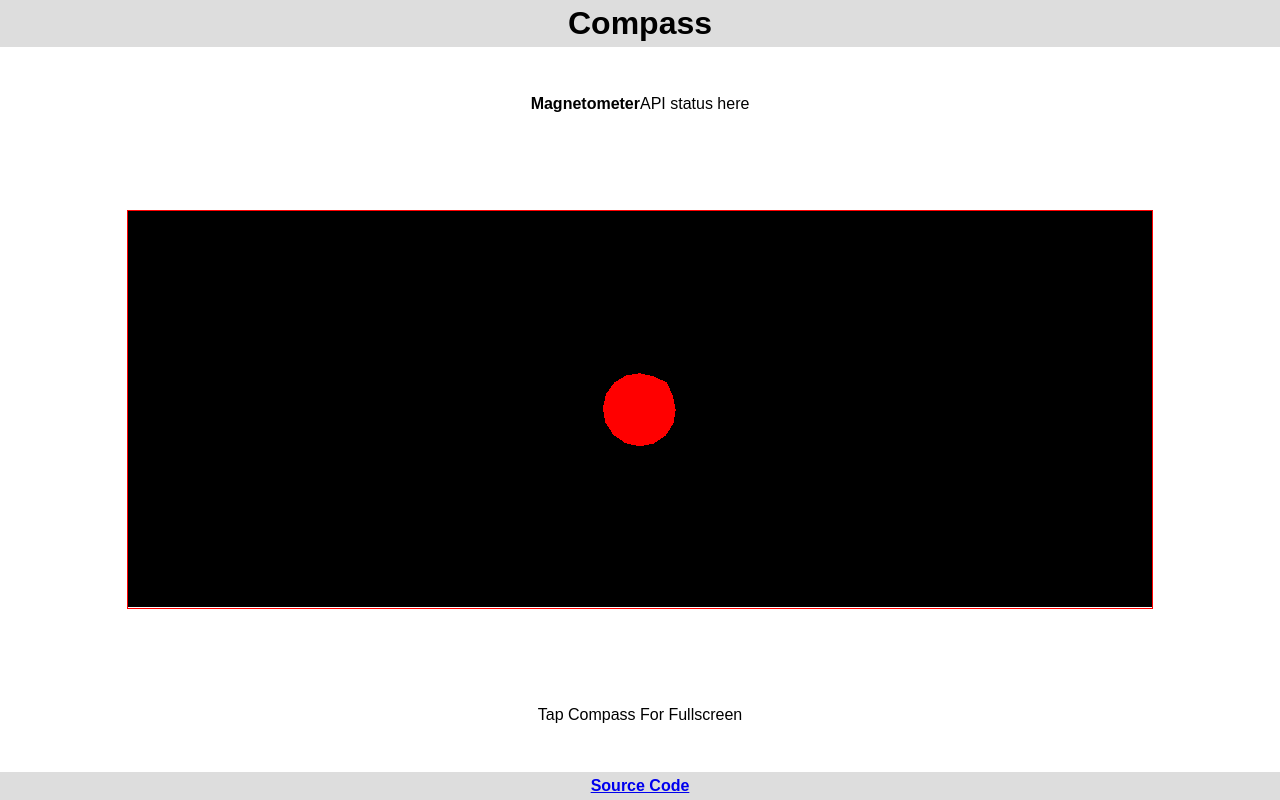
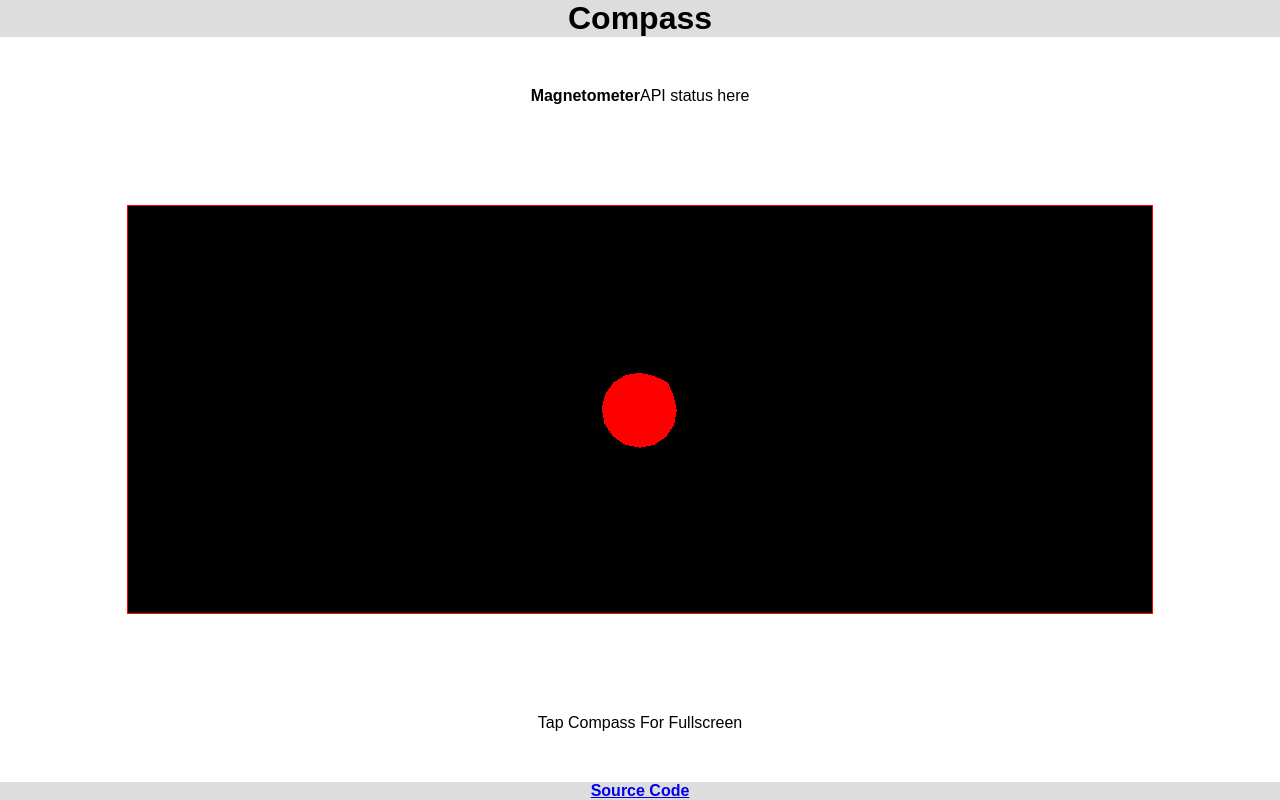
Before and after one commit to Roger-random/nodejs_tests, an Angular app in the folder compass/: page /capability-check in a window 1280 px wide. Built offline with nearby package versions, Linux system fonts and the light colour scheme.

Commit message:
flex-grow:1 used properly

```diff
--- a/compass/src/app/app.component.css
+++ b/compass/src/app/app.component.css
@@ -5,7 +5,6 @@
 }
 
 header {
-  flex-grow: 1;
   background-color: #ddd;
   display: flex;
   justify-content: center;
@@ -13,11 +12,10 @@ header {
 }
 
 section {
-  flex-grow: 30; /* TODO: More elegant way to say "give this guy all remaining space"? */
+  flex-grow: 1;
 }
 
 footer {
-  flex-grow: 1;
   background-color: #ddd;
   display: flex;
   justify-content: center;
```
